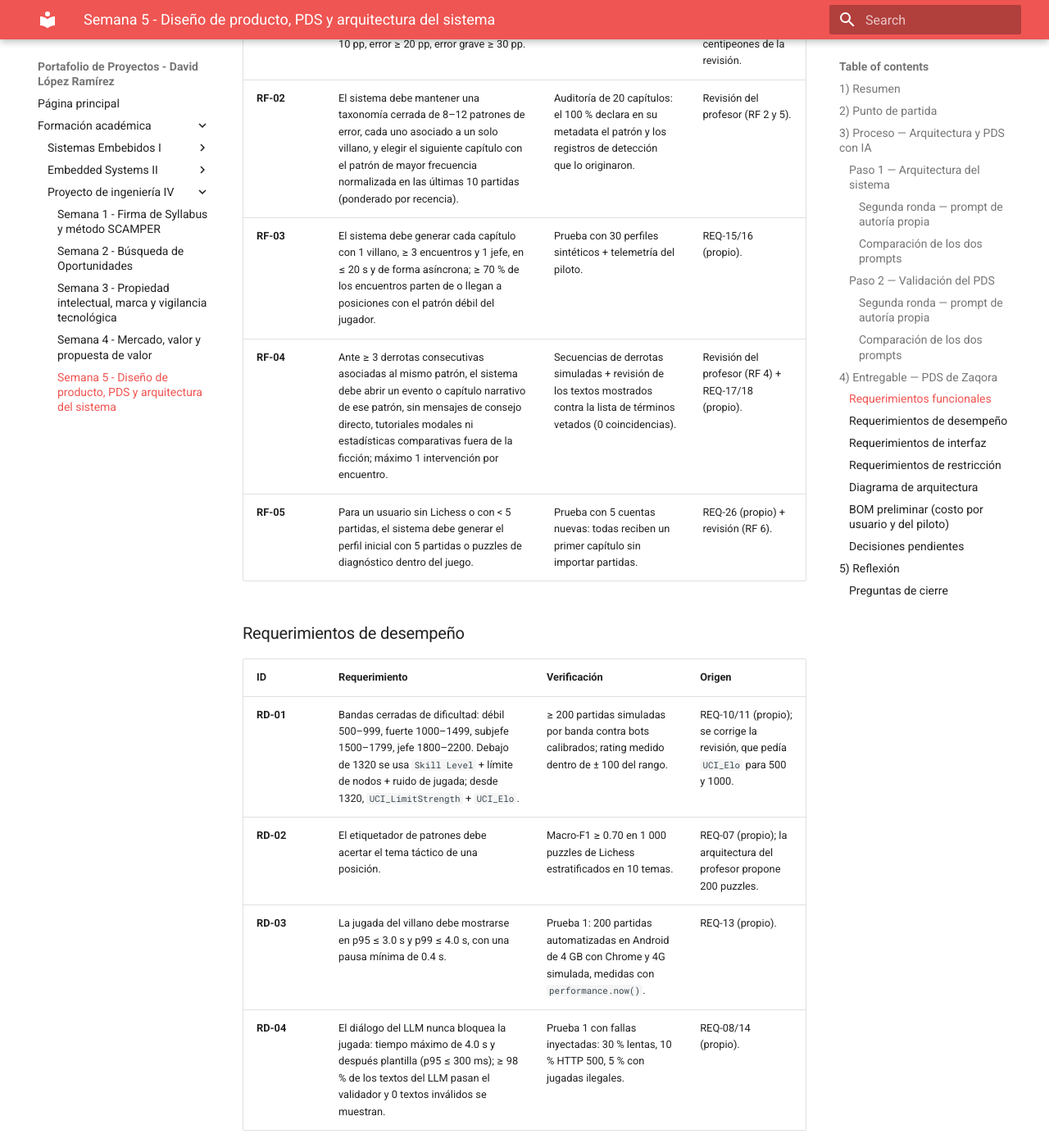
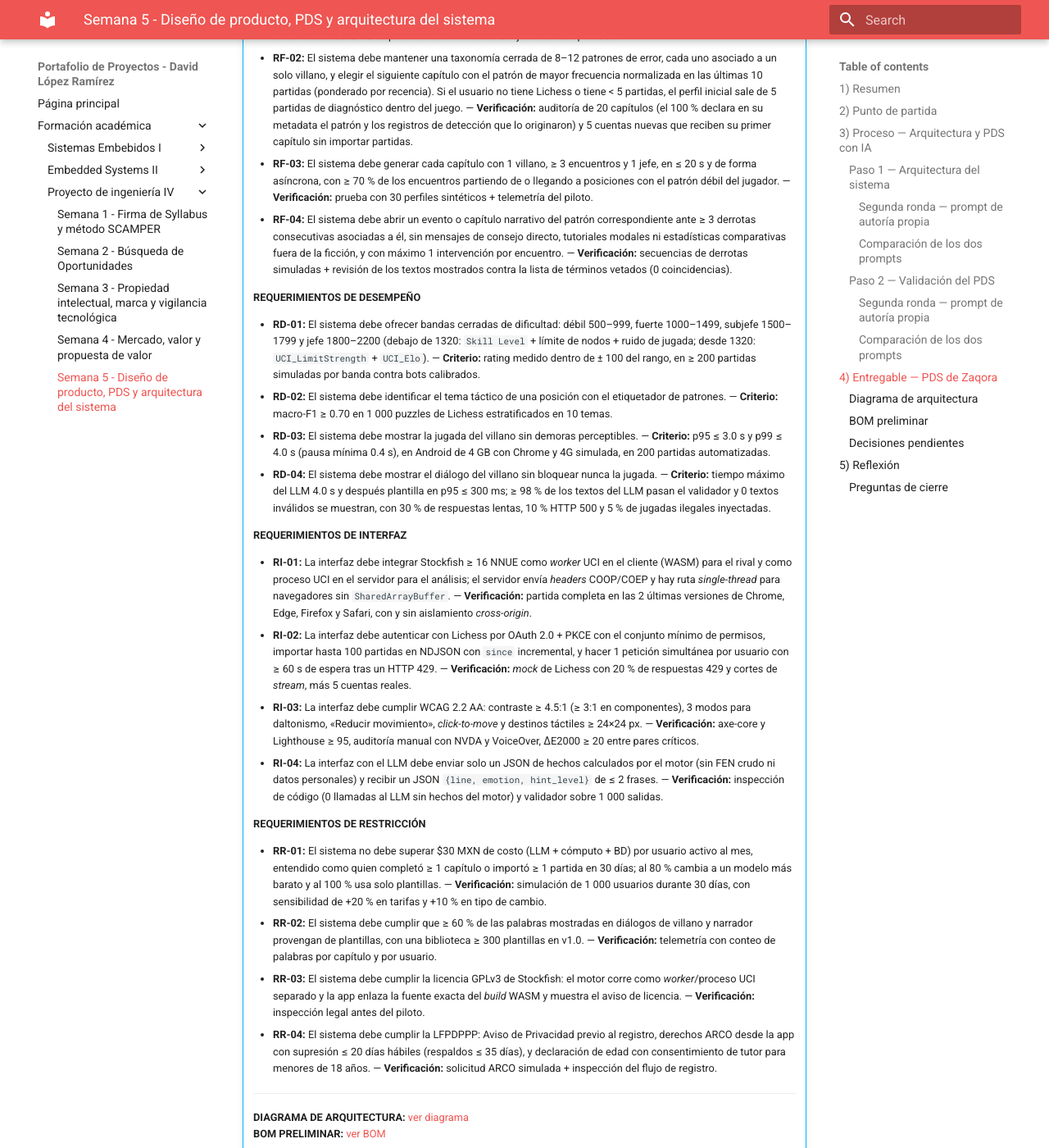
Before and after one commit to Vidddda/Portafolio-193167, an MkDocs documentation site: the page built from docs/pi4_s5.md, in a window 1280 px wide and 1400 px high, scrolled down 6430 px. Shown: the whole window at 82% size. Built offline with MkDocs 1.6.1 and Material for MkDocs 9.7.7, drawn with Linux system fonts in a browser that asks for light colours; some of the changed text lies outside the part shown.

Commit message:
PI4 S5: presenta el PDS con el formato de la plantilla del curso
Co-Authored-By: Claude Opus 5.5 <noreply@anthropic.com>

```diff
--- a/docs/pi4_s5.md
+++ b/docs/pi4_s5.md
@@ -1270,48 +1270,68 @@ Para la segunda ronda escribí un prompt que no solo corrigiera los requerimient
 
 ## 4) Entregable — PDS de Zaqora
 
-**Equipo:** _David López Ramírez_ · **Producto:** _Zaqora_ · **Versión:** _1.0_ · **Fecha:** _24/09/2026_
-
-El PDS consolida las dos validaciones en el formato de la plantilla del curso. Cuando los documentos se contradecían, elegí un solo valor y lo anoto en la columna de origen.
+El PDS sigue la plantilla del curso y consolida las dos validaciones del Paso 2. Donde los documentos no coincidían, se eligió un solo valor; el origen de cada requerimiento está en el bloque desplegable al final de la plantilla.
 
 **First-iteration product:** una PWA web en la que el jugador conecta su cuenta de Lichess, recibe un capítulo cuyo villano encarna su patrón de error más frecuente y lo juega contra Stockfish, sin que el equipo esté presente.
 
-### Requerimientos funcionales
+!!! abstract "PRODUCT DESIGN SPECIFICATION"
+    **Producto:** Zaqora · **Versión:** 1.0
+    **Equipo:** David López Ramírez · **Fecha:** 24/09/2026
 
-| ID | Requerimiento | Verificación | Origen |
-| :--- | :--- | :--- | :--- |
-| **RF-01** | El sistema debe analizar cada partida importada con Stockfish ≥ 16 NNUE (profundidad ≥ 18) y clasificar cada jugada por caída de Win%: imprecisión ≥ 10 pp, error ≥ 20 pp, error grave ≥ 30 pp. | F1 ≥ 0.90 frente a Stockfish a profundidad ≥ 24 en un conjunto de 500 partidas. | REQ-03/04/05 (propio); se descartan los umbrales en centipeones de la revisión. |
-| **RF-02** | El sistema debe mantener una taxonomía cerrada de 8–12 patrones de error, cada uno asociado a un solo villano, y elegir el siguiente capítulo con el patrón de mayor frecuencia normalizada en las últimas 10 partidas (ponderado por recencia). | Auditoría de 20 capítulos: el 100 % declara en su metadata el patrón y los registros de detección que lo originaron. | Revisión del profesor (RF 2 y 5). |
-| **RF-03** | El sistema debe generar cada capítulo con 1 villano, ≥ 3 encuentros y 1 jefe, en ≤ 20 s y de forma asíncrona; ≥ 70 % de los encuentros parten de o llegan a posiciones con el patrón débil del jugador. | Prueba con 30 perfiles sintéticos + telemetría del piloto. | REQ-15/16 (propio). |
-| **RF-04** | Ante ≥ 3 derrotas consecutivas asociadas al mismo patrón, el sistema debe abrir un evento o capítulo narrativo de ese patrón, sin mensajes de consejo directo, tutoriales modales ni estadísticas comparativas fuera de la ficción; máximo 1 intervención por encuentro. | Secuencias de derrotas simuladas + revisión de los textos mostrados contra la lista de términos vetados (0 coincidencias). | Revisión del profesor (RF 4) + REQ-17/18 (propio). |
-| **RF-05** | Para un usuario sin Lichess o con < 5 partidas, el sistema debe generar el perfil inicial con 5 partidas o puzzles de diagnóstico dentro del juego. | Prueba con 5 cuentas nuevas: todas reciben un primer capítulo sin importar partidas. | REQ-26 (propio) + revisión (RF 6). |
+    ---
 
-### Requerimientos de desempeño
+    **REQUERIMIENTOS FUNCIONALES**
 
-| ID | Requerimiento | Verificación | Origen |
-| :--- | :--- | :--- | :--- |
-| **RD-01** | Bandas cerradas de dificultad: débil 500–999, fuerte 1000–1499, subjefe 1500–1799, jefe 1800–2200. Debajo de 1320 se usa `Skill Level` + límite de nodos + ruido de jugada; desde 1320, `UCI_LimitStrength` + `UCI_Elo`. | ≥ 200 partidas simuladas por banda contra bots calibrados; rating medido dentro de ± 100 del rango. | REQ-10/11 (propio); se corrige la revisión, que pedía `UCI_Elo` para 500 y 1000. |
-| **RD-02** | El etiquetador de patrones debe acertar el tema táctico de una posición. | Macro-F1 ≥ 0.70 en 1 000 puzzles de Lichess estratificados en 10 temas. | REQ-07 (propio); la arquitectura del profesor propone 200 puzzles. |
-| **RD-03** | La jugada del villano debe mostrarse en p95 ≤ 3.0 s y p99 ≤ 4.0 s, con una pausa mínima de 0.4 s. | Prueba 1: 200 partidas automatizadas en Android de 4 GB con Chrome y 4G simulada, medidas con `performance.now()`. | REQ-13 (propio). |
-| **RD-04** | El diálogo del LLM nunca bloquea la jugada: tiempo máximo de 4.0 s y después plantilla (p95 ≤ 300 ms); ≥ 98 % de los textos del LLM pasan el validador y 0 textos inválidos se muestran. | Prueba 1 con fallas inyectadas: 30 % lentas, 10 % HTTP 500, 5 % con jugadas ilegales. | REQ-08/14 (propio). |
+    - **RF-01:** El sistema debe analizar cada partida importada con Stockfish ≥ 16 NNUE (profundidad ≥ 18) y clasificar cada jugada por caída de Win%: imprecisión ≥ 10 pp, error ≥ 20 pp, error grave ≥ 30 pp. — **Verificación:** F1 ≥ 0.90 frente a Stockfish a profundidad ≥ 24 en un conjunto de 500 partidas.
+    - **RF-02:** El sistema debe mantener una taxonomía cerrada de 8–12 patrones de error, cada uno asociado a un solo villano, y elegir el siguiente capítulo con el patrón de mayor frecuencia normalizada en las últimas 10 partidas (ponderado por recencia). Si el usuario no tiene Lichess o tiene < 5 partidas, el perfil inicial sale de 5 partidas de diagnóstico dentro del juego. — **Verificación:** auditoría de 20 capítulos (el 100 % declara en su metadata el patrón y los registros de detección que lo originaron) y 5 cuentas nuevas que reciben su primer capítulo sin importar partidas.
+    - **RF-03:** El sistema debe generar cada capítulo con 1 villano, ≥ 3 encuentros y 1 jefe, en ≤ 20 s y de forma asíncrona, con ≥ 70 % de los encuentros partiendo de o llegando a posiciones con el patrón débil del jugador. — **Verificación:** prueba con 30 perfiles sintéticos + telemetría del piloto.
+    - **RF-04:** El sistema debe abrir un evento o capítulo narrativo del patrón correspondiente ante ≥ 3 derrotas consecutivas asociadas a él, sin mensajes de consejo directo, tutoriales modales ni estadísticas comparativas fuera de la ficción, y con máximo 1 intervención por encuentro. — **Verificación:** secuencias de derrotas simuladas + revisión de los textos mostrados contra la lista de términos vetados (0 coincidencias).
 
-### Requerimientos de interfaz
+    **REQUERIMIENTOS DE DESEMPEÑO**
 
-| ID | Requerimiento | Verificación | Origen |
-| :--- | :--- | :--- | :--- |
-| **RI-01** | Stockfish ≥ 16 NNUE como *worker* UCI en el cliente (WASM) y como proceso UCI en el servidor. El servidor envía *headers* COOP/COEP y hay ruta *single-thread* para navegadores sin `SharedArrayBuffer`. | Partida completa en las 2 últimas versiones de Chrome, Edge, Firefox y Safari, con y sin aislamiento *cross-origin*. | RI-1 original + revisión del profesor. |
-| **RI-02** | Login con Lichess por OAuth 2.0 + PKCE con el conjunto mínimo de permisos; importación de hasta 100 partidas en NDJSON con `since` incremental; 1 petición simultánea por usuario y ≥ 60 s de espera tras un HTTP 429. | Prueba 4: *mock* con 20 % de respuestas 429 y cortes de *stream*, más 5 cuentas reales. | REQ-29/30 (propio). |
-| **RI-03** | Accesibilidad WCAG 2.2 AA: contraste ≥ 4.5:1 (≥ 3:1 en componentes), 3 modos para daltonismo, «Reducir movimiento», *click-to-move* y destinos táctiles ≥ 24×24 px. | Prueba 3: axe-core y Lighthouse ≥ 95, auditoría manual con NVDA y VoiceOver, ΔE2000 ≥ 20. | REQ-19 a 22 (propio) + revisión (*click-to-move*). |
-| **RI-04** | El LLM recibe solo un JSON de hechos calculados por el motor (sin FEN crudo ni datos personales) y devuelve JSON `{line, emotion, hint_level}` de ≤ 2 frases. | Inspección de código: 0 llamadas al LLM sin hechos del motor; validador sobre 1 000 salidas. | REQ-09 (propio) + arquitectura propia. |
+    - **RD-01:** El sistema debe ofrecer bandas cerradas de dificultad: débil 500–999, fuerte 1000–1499, subjefe 1500–1799 y jefe 1800–2200 (debajo de 1320: `Skill Level` + límite de nodos + ruido de jugada; desde 1320: `UCI_LimitStrength` + `UCI_Elo`). — **Criterio:** rating medido dentro de ± 100 del rango, en ≥ 200 partidas simuladas por banda contra bots calibrados.
+    - **RD-02:** El sistema debe identificar el tema táctico de una posición con el etiquetador de patrones. — **Criterio:** macro-F1 ≥ 0.70 en 1 000 puzzles de Lichess estratificados en 10 temas.
+    - **RD-03:** El sistema debe mostrar la jugada del villano sin demoras perceptibles. — **Criterio:** p95 ≤ 3.0 s y p99 ≤ 4.0 s (pausa mínima 0.4 s), en Android de 4 GB con Chrome y 4G simulada, en 200 partidas automatizadas.
+    - **RD-04:** El sistema debe mostrar el diálogo del villano sin bloquear nunca la jugada. — **Criterio:** tiempo máximo del LLM 4.0 s y después plantilla en p95 ≤ 300 ms; ≥ 98 % de los textos del LLM pasan el validador y 0 textos inválidos se muestran, con 30 % de respuestas lentas, 10 % HTTP 500 y 5 % de jugadas ilegales inyectadas.
 
-### Requerimientos de restricción
+    **REQUERIMIENTOS DE INTERFAZ**
 
-| ID | Requerimiento | Verificación | Origen |
-| :--- | :--- | :--- | :--- |
-| **RR-01** | Costo de LLM + cómputo + BD ≤ $30 MXN por usuario activo al mes (activo = completó ≥ 1 capítulo o importó ≥ 1 partida en 30 días). Al 80 % se cambia a un modelo más barato; al 100 %, solo plantillas. | Prueba 2: simulación de 1 000 usuarios durante 30 días, con sensibilidad de +20 % en tarifas y +10 % en tipo de cambio. | REQ-32/33 (propio) + revisión (definición de usuario activo). |
-| **RR-02** | ≥ 60 % de las palabras mostradas en diálogos de villano y narrador provienen de plantillas; biblioteca ≥ 300 plantillas en v1.0. | Telemetría: conteo de palabras por capítulo y por usuario. | Revisión (unidad: palabras) + REQ-34 (propio). |
-| **RR-03** | Stockfish (GPLv3) corre como *worker*/proceso UCI separado; la app enlaza la fuente exacta del *build* WASM y muestra el aviso de licencia. | Inspección legal antes del piloto. | REQ-35 (propio). |
-| **RR-04** | Aviso de Privacidad (LFPDPPP) previo al registro; derechos ARCO desde la app con supresión ≤ 20 días hábiles (respaldos ≤ 35 días); declaración de edad y consentimiento de tutor para menores de 18 años. | Solicitud ARCO simulada + inspección del flujo de registro. | Revisión del profesor + REQ-36/37 (propio). |
+    - **RI-01:** La interfaz debe integrar Stockfish ≥ 16 NNUE como *worker* UCI en el cliente (WASM) para el rival y como proceso UCI en el servidor para el análisis; el servidor envía *headers* COOP/COEP y hay ruta *single-thread* para navegadores sin `SharedArrayBuffer`. — **Verificación:** partida completa en las 2 últimas versiones de Chrome, Edge, Firefox y Safari, con y sin aislamiento *cross-origin*.
+    - **RI-02:** La interfaz debe autenticar con Lichess por OAuth 2.0 + PKCE con el conjunto mínimo de permisos, importar hasta 100 partidas en NDJSON con `since` incremental, y hacer 1 petición simultánea por usuario con ≥ 60 s de espera tras un HTTP 429. — **Verificación:** *mock* de Lichess con 20 % de respuestas 429 y cortes de *stream*, más 5 cuentas reales.
+    - **RI-03:** La interfaz debe cumplir WCAG 2.2 AA: contraste ≥ 4.5:1 (≥ 3:1 en componentes), 3 modos para daltonismo, «Reducir movimiento», *click-to-move* y destinos táctiles ≥ 24×24 px. — **Verificación:** axe-core y Lighthouse ≥ 95, auditoría manual con NVDA y VoiceOver, ΔE2000 ≥ 20 entre pares críticos.
+    - **RI-04:** La interfaz con el LLM debe enviar solo un JSON de hechos calculados por el motor (sin FEN crudo ni datos personales) y recibir un JSON `{line, emotion, hint_level}` de ≤ 2 frases. — **Verificación:** inspección de código (0 llamadas al LLM sin hechos del motor) y validador sobre 1 000 salidas.
+
+    **REQUERIMIENTOS DE RESTRICCIÓN**
+
+    - **RR-01:** El sistema no debe superar $30 MXN de costo (LLM + cómputo + BD) por usuario activo al mes, entendido como quien completó ≥ 1 capítulo o importó ≥ 1 partida en 30 días; al 80 % cambia a un modelo más barato y al 100 % usa solo plantillas. — **Verificación:** simulación de 1 000 usuarios durante 30 días, con sensibilidad de +20 % en tarifas y +10 % en tipo de cambio.
+    - **RR-02:** El sistema debe cumplir que ≥ 60 % de las palabras mostradas en diálogos de villano y narrador provengan de plantillas, con una biblioteca ≥ 300 plantillas en v1.0. — **Verificación:** telemetría con conteo de palabras por capítulo y por usuario.
+    - **RR-03:** El sistema debe cumplir la licencia GPLv3 de Stockfish: el motor corre como *worker*/proceso UCI separado y la app enlaza la fuente exacta del *build* WASM y muestra el aviso de licencia. — **Verificación:** inspección legal antes del piloto.
+    - **RR-04:** El sistema debe cumplir la LFPDPPP: Aviso de Privacidad previo al registro, derechos ARCO desde la app con supresión ≤ 20 días hábiles (respaldos ≤ 35 días), y declaración de edad con consentimiento de tutor para menores de 18 años. — **Verificación:** solicitud ARCO simulada + inspección del flujo de registro.
+
+    ---
+
+    **DIAGRAMA DE ARQUITECTURA:** [ver diagrama](#diagrama-de-arquitectura)
+    **BOM PRELIMINAR:** [ver BOM](#bom-preliminar)
+
+??? info "Origen de cada requerimiento"
+    | ID | Origen |
+    | :--- | :--- |
+    | RF-01 | REQ-03/04/05 del PDS propio; se descartan los umbrales en centipeones de la revisión del profesor. |
+    | RF-02 | Revisión del profesor (RF 2, 5 y 6) + REQ-26 del PDS propio (*cold start*). |
+    | RF-03 | REQ-15/16 del PDS propio. |
+    | RF-04 | Revisión del profesor (RF 4) + REQ-17/18 del PDS propio. |
+    | RD-01 | REQ-10/11 del PDS propio; corrige la revisión, que pedía `UCI_Elo` para 500 y 1000. |
+    | RD-02 | REQ-07 del PDS propio; la arquitectura del profesor propone 200 puzzles. |
+    | RD-03 | REQ-13 del PDS propio. |
+    | RD-04 | REQ-08/14 del PDS propio. |
+    | RI-01 | RI-1 original + revisión del profesor (COOP/COEP). |
+    | RI-02 | REQ-29/30 del PDS propio. |
+    | RI-03 | REQ-19 a 22 del PDS propio + revisión del profesor (*click-to-move*). |
+    | RI-04 | REQ-09 del PDS propio + arquitectura propia. |
+    | RR-01 | REQ-32/33 del PDS propio + revisión del profesor (definición de usuario activo). |
+    | RR-02 | Revisión del profesor (unidad: palabras) + REQ-34 del PDS propio. |
+    | RR-03 | REQ-35 del PDS propio. |
+    | RR-04 | Revisión del profesor (Aviso de Privacidad, menores) + REQ-36/37 del PDS propio. |
 
 ### Diagrama de arquitectura
 
```
Also changed, not shown: other parts of docs/pi4_s5.md (+1 -1 lines).
